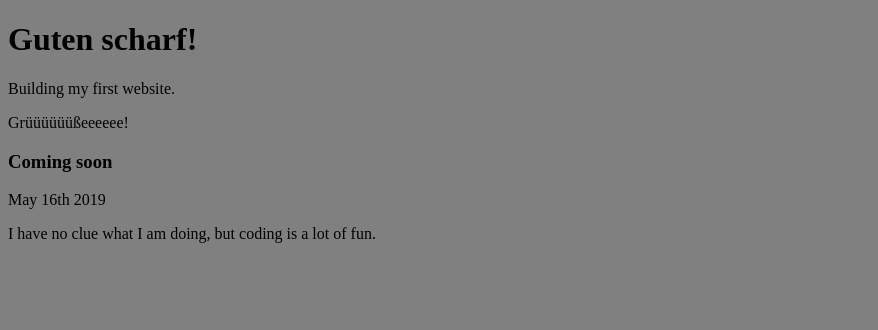
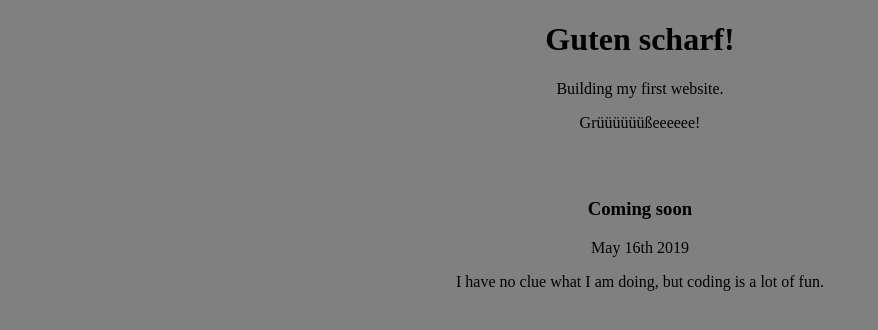
Before and after one commit to DanielaDiesDas/gutenscharf.github.io, a plain HTML site: page index.html in a window 1280 px wide. Shown: the whole page, without its empty margins (0-878 px from the left). Drawn offline with Linux system fonts and the light colour scheme.

Commit message:
add styling

```diff
--- a/css/main.css
+++ b/css/main.css
@@ -1,5 +1,24 @@
+
 body{
 background: grey;
+}
 
+.wrapper {
+  width: 100%;
+  max-width: 1000px;
+  margin-left: auto;
+  margin-right: auto;
+}
 
+.header {
+  display: flex;
+  justify-content: center;
 }
+
+.header,
+.content,
+.sidebar,
+.wrapper {
+  margin-bottom: 50px;
+  text-align: center;
+}
```
